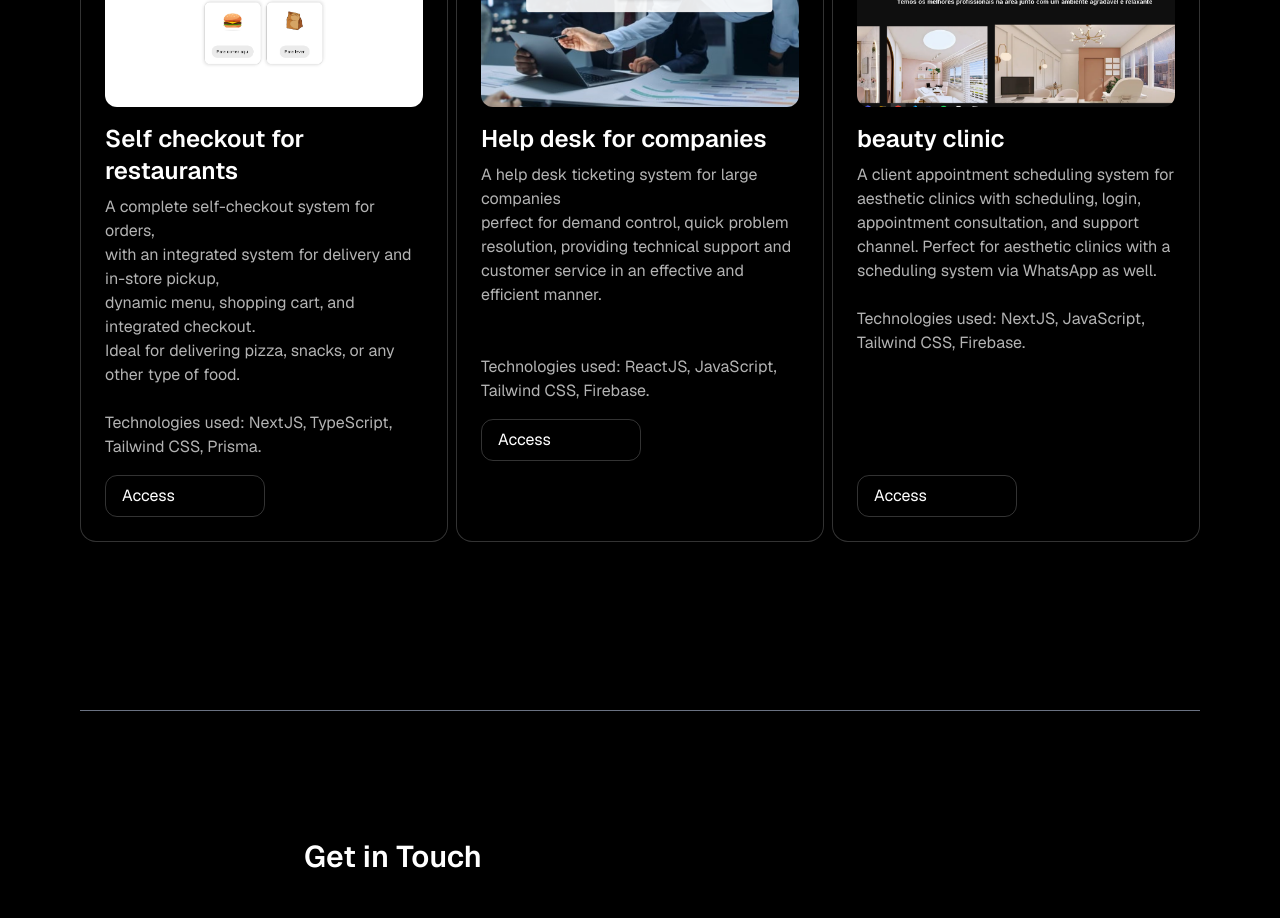
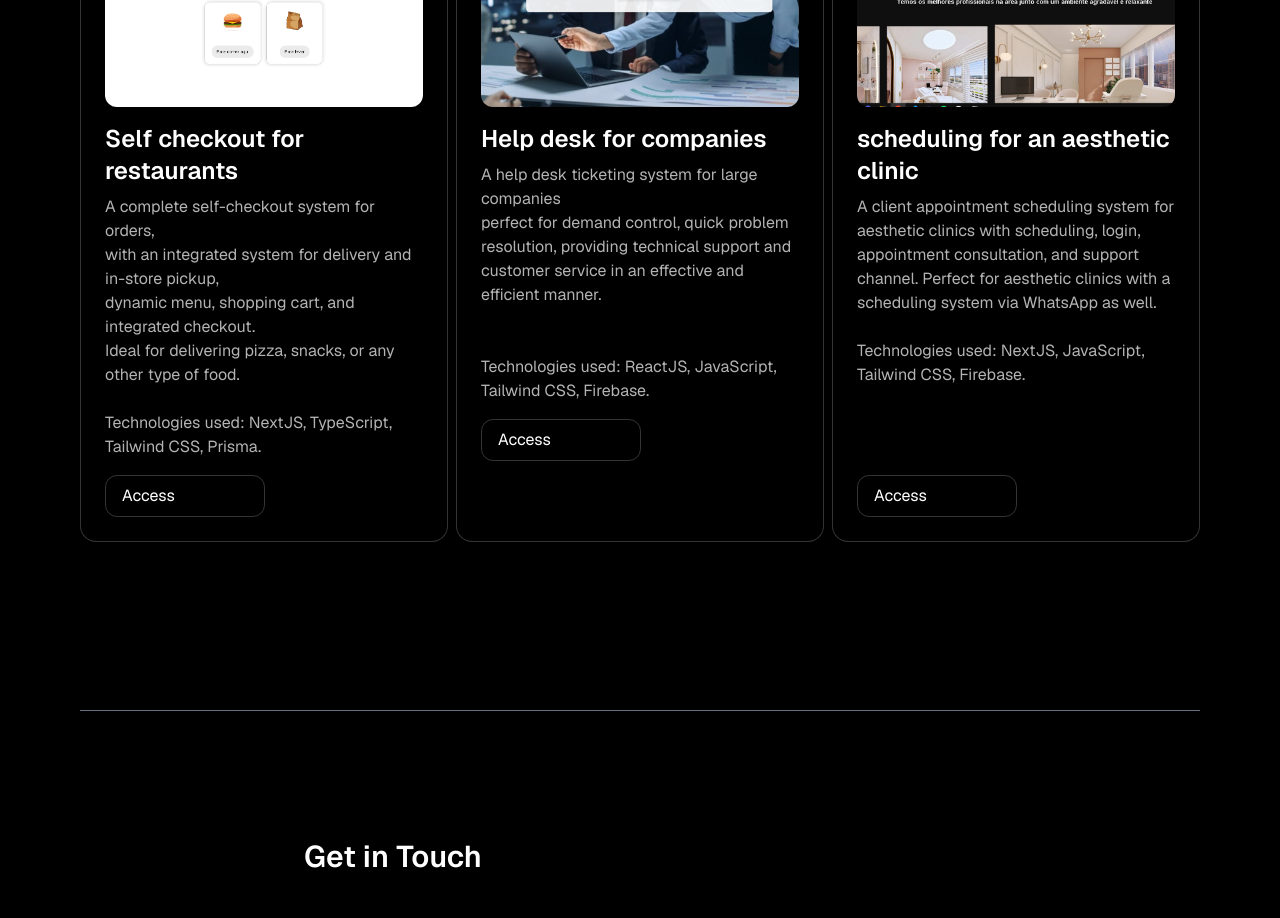
Before and after one commit to felipelima-Ti/portifolio, a Next.js app: page / in a window 1280 px wide. Shown: the part 2580-3498 px from the top of the page. Built offline with nearby package versions, Linux system fonts and the light colour scheme.

Commit message:
uptade text in project

```diff
--- a/src/app/page.jsx
+++ b/src/app/page.jsx
@@ -262,7 +262,7 @@ export default function Portfolio() {
 
             <div className="bg-black/40 rounded-2xl p-6 shadow-xl border border-white/20 flex flex-col h-full">
               <img src="/port3.png" alt="Projeto 3" className="rounded-xl w-full h-70 object-cover mb-4" />
-              <h3 className="text-2xl font-semibold mb-2">beauty clinic</h3>
+              <h3 className="text-2xl font-semibold mb-2">scheduling for an aesthetic clinic</h3>
               <p className="text-white/70 mb-4">
                 A client appointment scheduling system for aesthetic clinics with scheduling, login, appointment consultation, and support channel.
                 Perfect for aesthetic clinics with a scheduling system via WhatsApp as well.<br></br><br></br>
```
